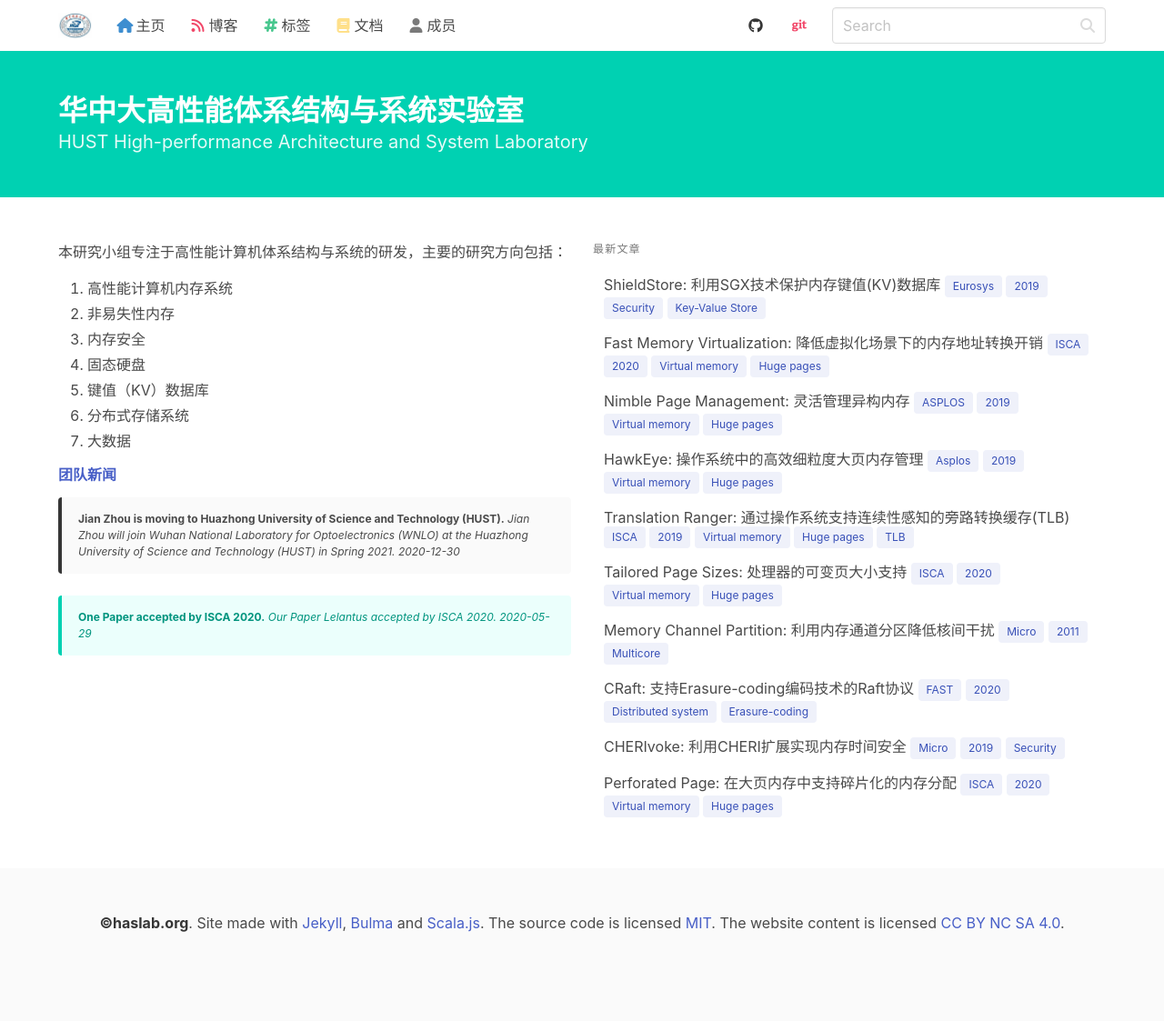
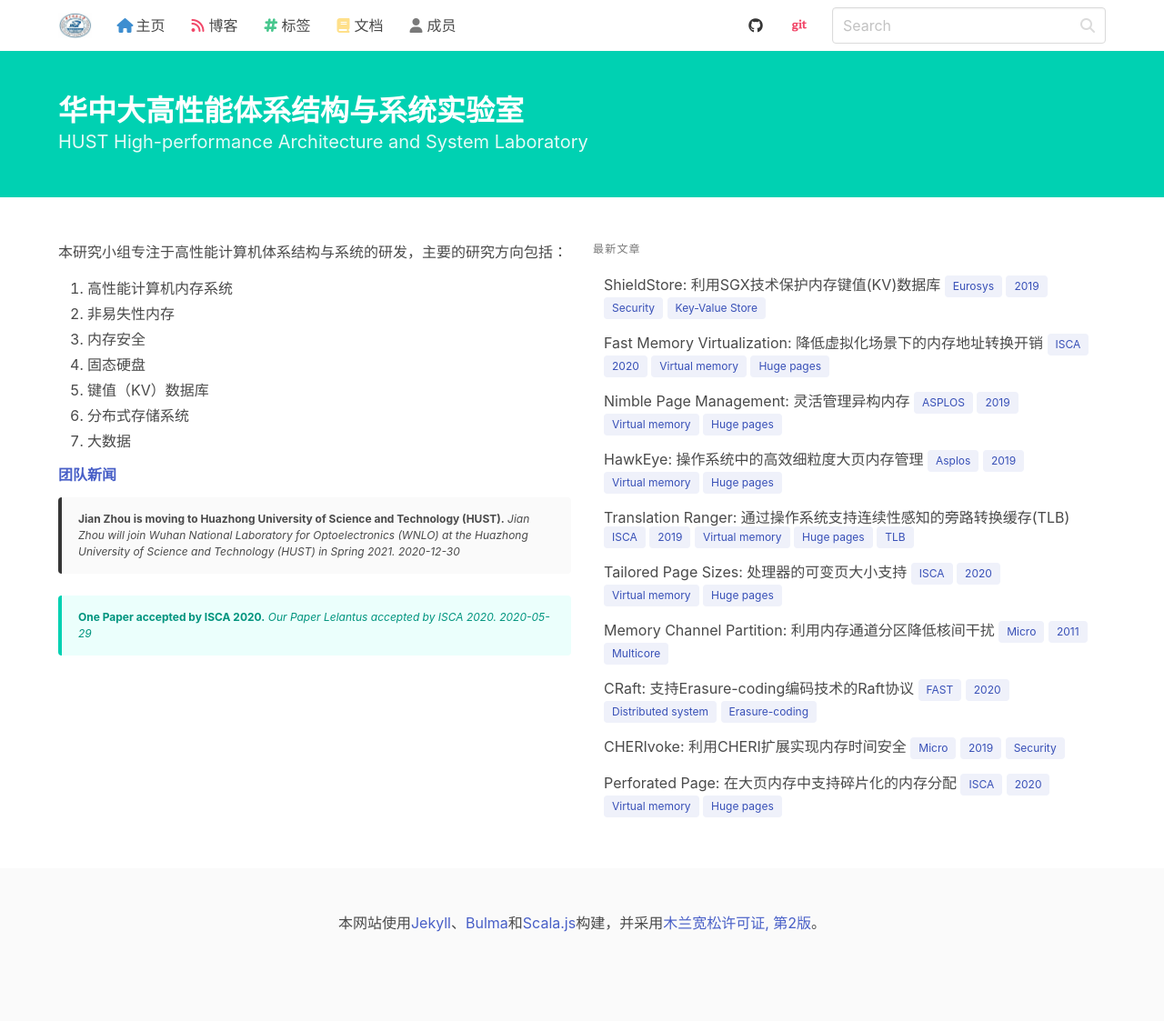
Before and after one commit to haslaboratory/haslaboratory.github.io, a Jekyll site: the page built from pages/index.md, in a window 1280 px wide. Shown: the whole page at 91% size. Built offline with Jekyll 4.4.1, drawn with Linux system fonts in a browser that asks for light colours; nearby versions of some CDN libraries; library files that are not in the unit come from our copies.

Commit message:
update footer

```diff
--- a/_includes/bulma_footer.html
+++ b/_includes/bulma_footer.html
@@ -1,9 +1,7 @@
 <footer class="footer">
   <div class="content has-text-centered">
     <p>
-      <strong>&copy;haslab.org</strong>. Site made with <a href="https://jekyllrb.com/">Jekyll</a>, <a href="https://bulma.io/">Bulma</a> and <a href="https://www.scala-js.org/">Scala.js</a>. The source code is licensed
-      <a href="http://opensource.org/licenses/mit-license.php">MIT</a>. The website content
-      is licensed <a href="http://creativecommons.org/licenses/by-nc-sa/4.0/">CC BY NC SA 4.0</a>.
+      本网站使用<a href="https://jekyllrb.com/">Jekyll</a>、<a href="https://bulma.io/">Bulma</a>和<a href="https://www.scala-js.org/">Scala.js</a>构建，并采用<a href="https://license.coscl.org.cn/MulanPSL2/index.html">木兰宽松许可证, 第2版</a>。
     </p>
   </div>
 </footer>
```
